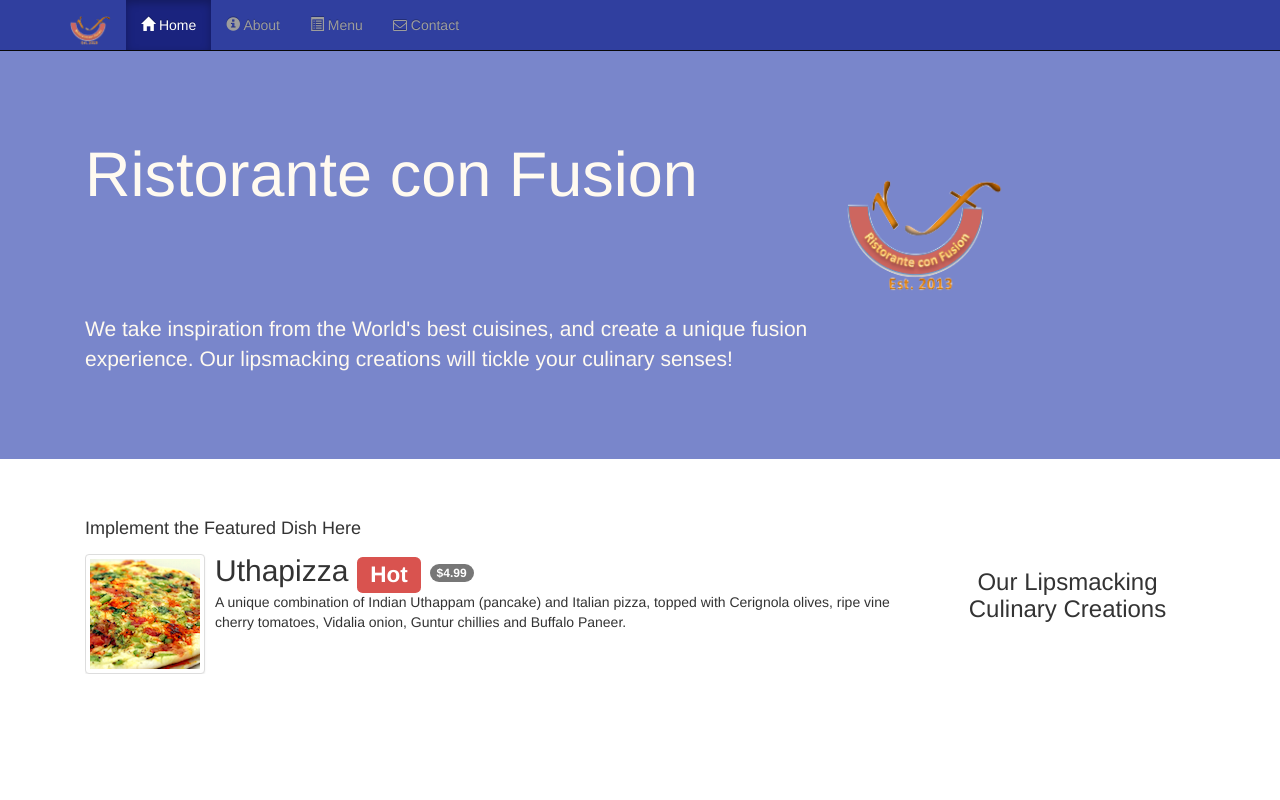
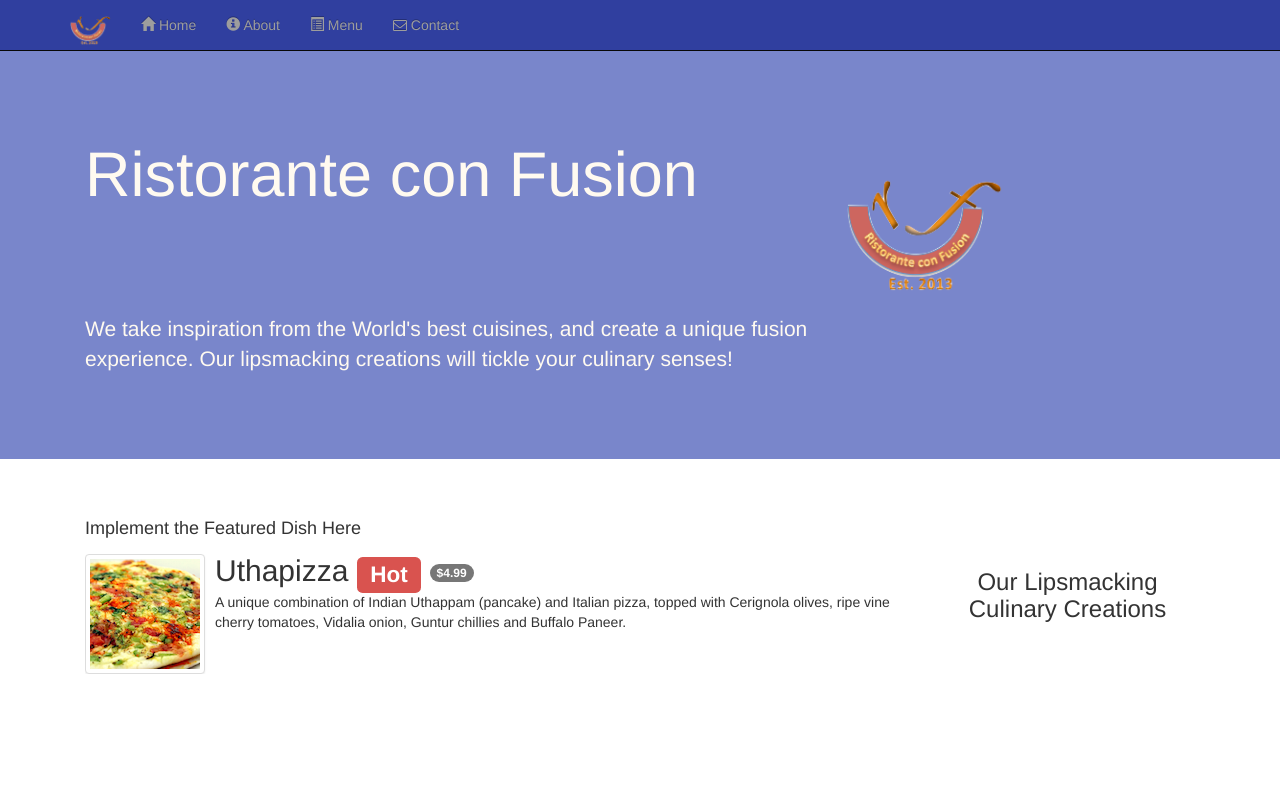
Before and after one commit to coder121/angularJS-FrontEndDev, a website: page app/index.html in a window 1280 px wide. Shown: the top 800 px of the page. Drawn offline with nearby package versions, Linux system fonts and the light colour scheme; some packages are replaced by stand-ins of ours.

Commit message:
removed the active class from home icon

```diff
--- a/app/views/header.html
+++ b/app/views/header.html
@@ -11,7 +11,7 @@
             </div>
             <div id="navbar" class="navbar-collapse collapse">
                 <ul class="nav navbar-nav">
-                    <li class="active"><a href="#/">
+                    <li><a href="#/">
                         <span class="glyphicon glyphicon-home"
                          aria-hidden="true"></span> Home</a></li>
                     <li><a href="#/aboutus">
```
